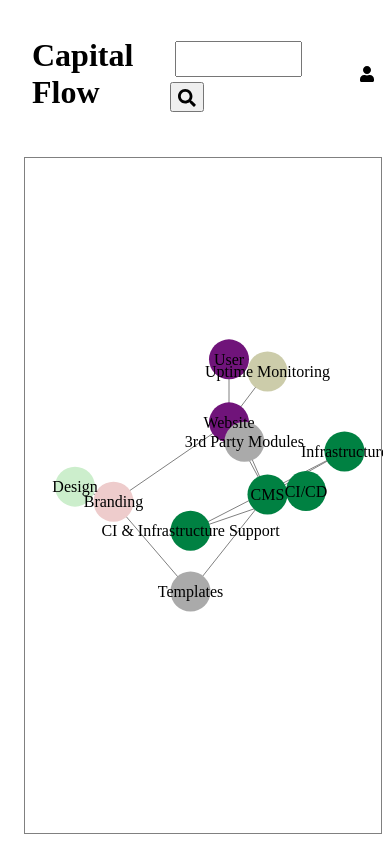
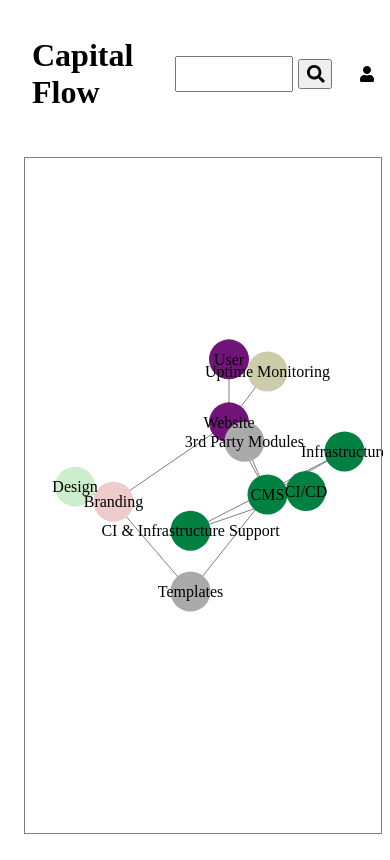
Before and after one commit to dimonge/components-graph, a React (Create React App) app in the folder components-graph/: page / in a window 390 px wide. Built offline with nearby package versions, Linux system fonts and the light colour scheme.

Commit message:
fixed the search functionality on mobile

```diff
--- a/components-graph/src/components/Search/index.module.css
+++ b/components-graph/src/components/Search/index.module.css
@@ -3,7 +3,7 @@
 }
 
 .search__input {
-  width: 70%;
+  width: 65%;
   height: 30px;
   margin: 5px;
 }
@@ -19,6 +19,8 @@
     margin: 0;
   }
   .search__container {
+    display: flex;
     margin: 0;
+    margin-right: 10px;
   }
 }
--- a/components-graph/src/components/Search/index.tsx
+++ b/components-graph/src/components/Search/index.tsx
@@ -30,7 +30,7 @@
         toggleSearch={toggleSearch}
         onClick={(text: any) => onChange(text)}
       />
-      {mobileSearchButton}
+      {!toggleSearch && mobileSearchButton}
     </div>
   );
 }
```
